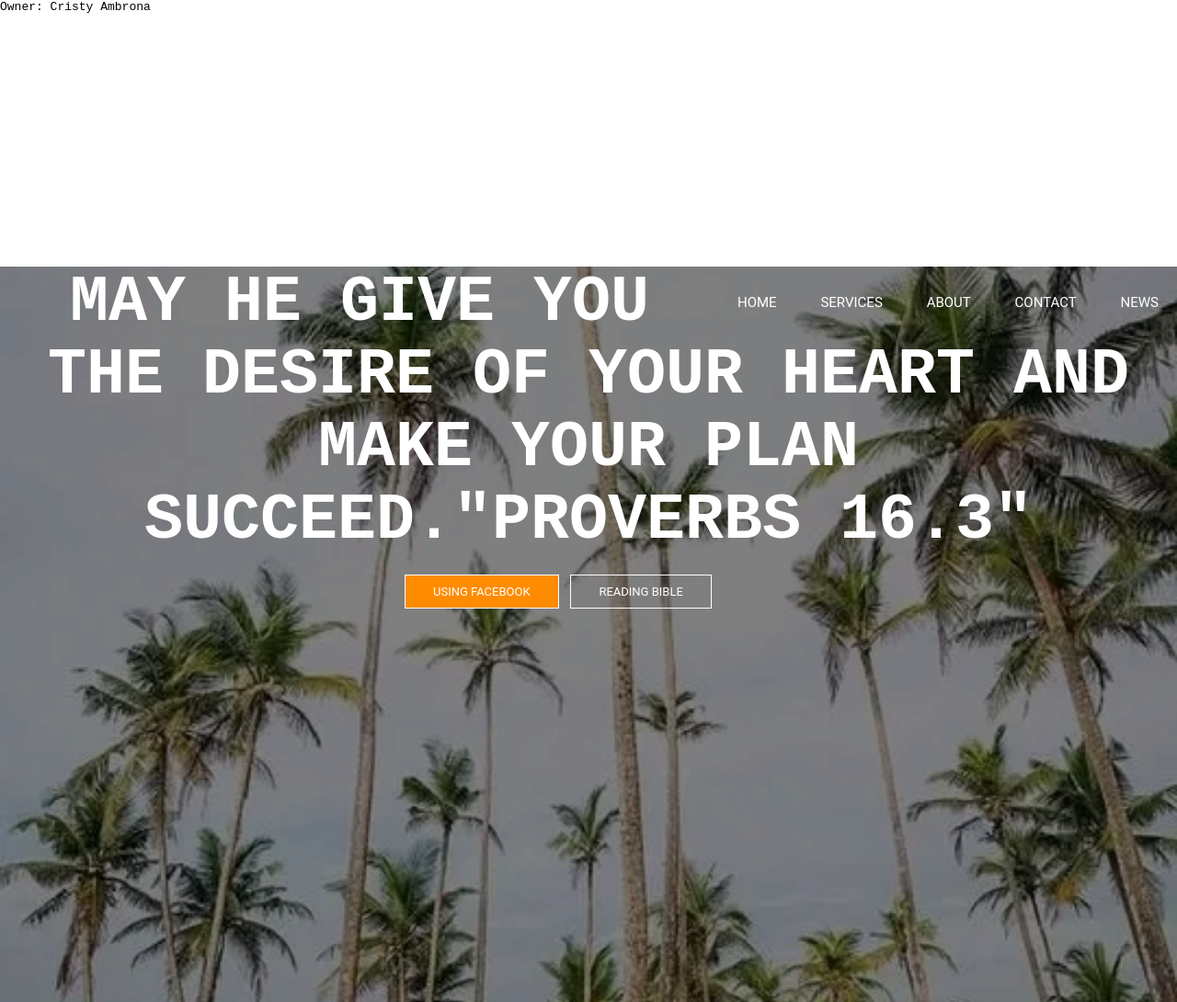
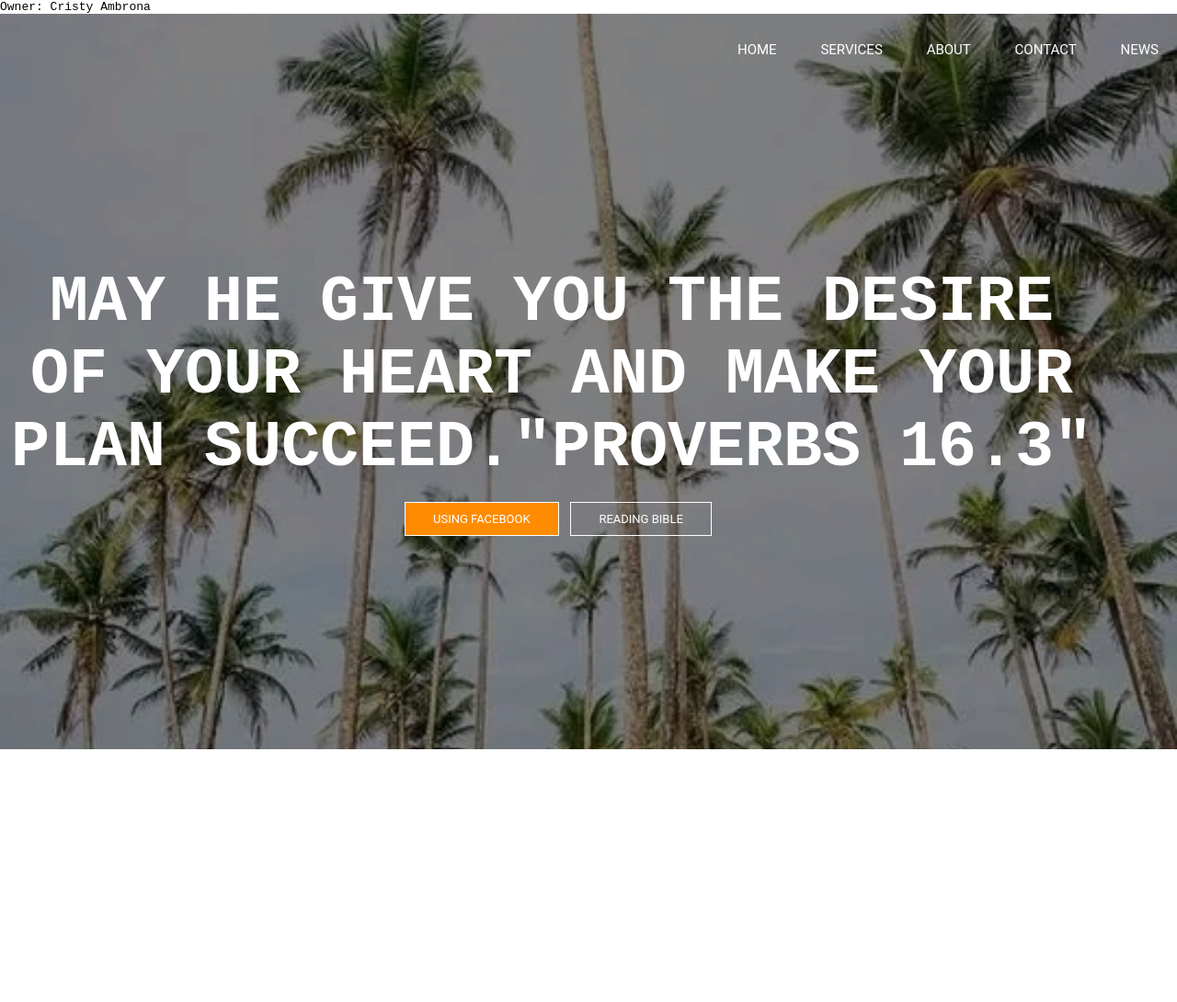
Before and after one commit to christyjaneambrona/christy, a plain HTML site: page INDEX.HTML in a window 1280 px wide. Shown: the whole page at 92% size. After the commit the page ends 815 px from the top, so only its background shows below. Drawn offline with Linux system fonts and the light colour scheme.

Commit message:
Update INDEX.HTML

```diff
--- a/INDEX.HTML
+++ b/INDEX.HTML
@@ -21,7 +21,7 @@
 
         </div>
 
-        <div class="unwind">
+        <div class="hero">
         <h1>May he give you the desire of your heart and make your plan succeed."Proverbs 16.3"</h1>
 
 
```
